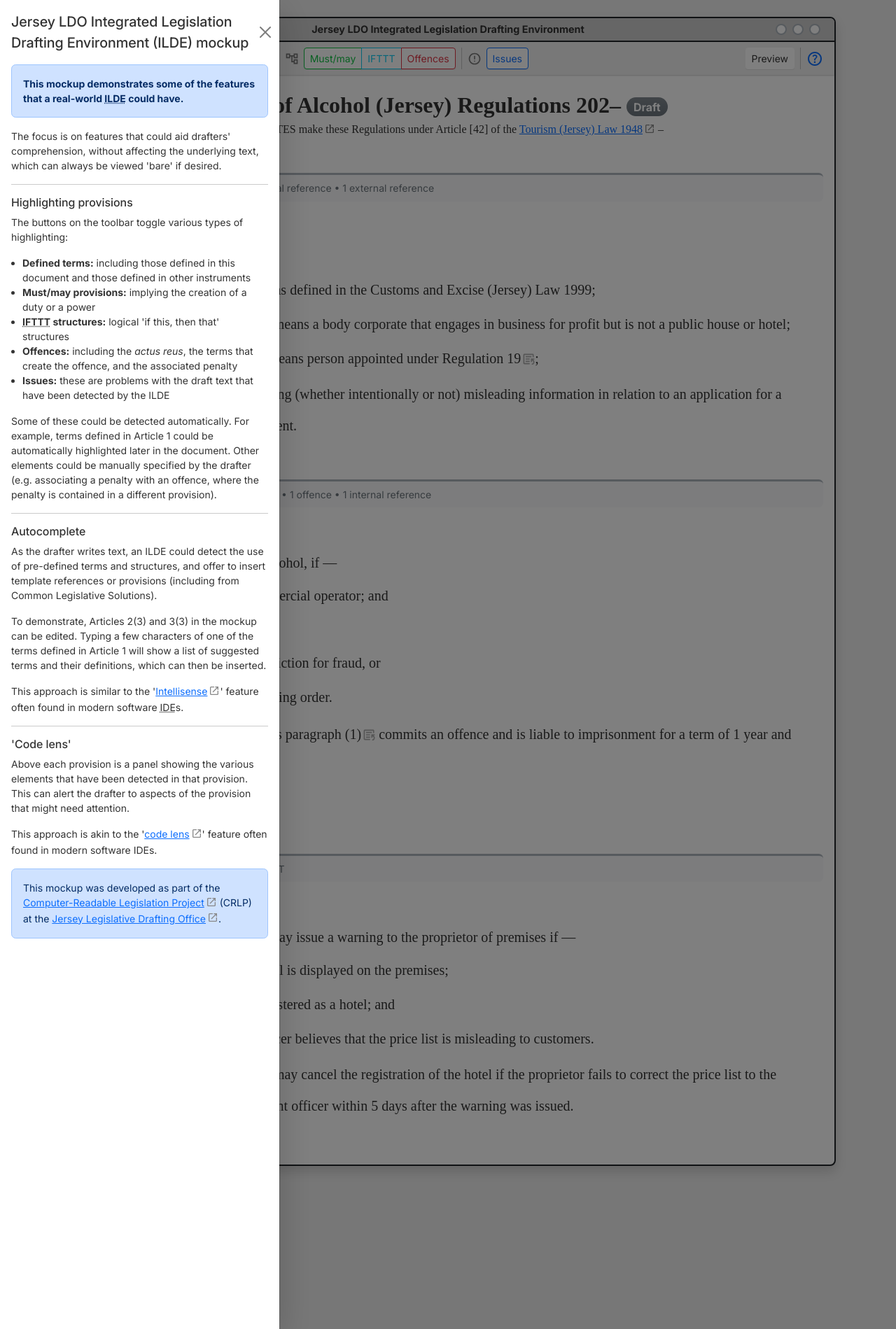
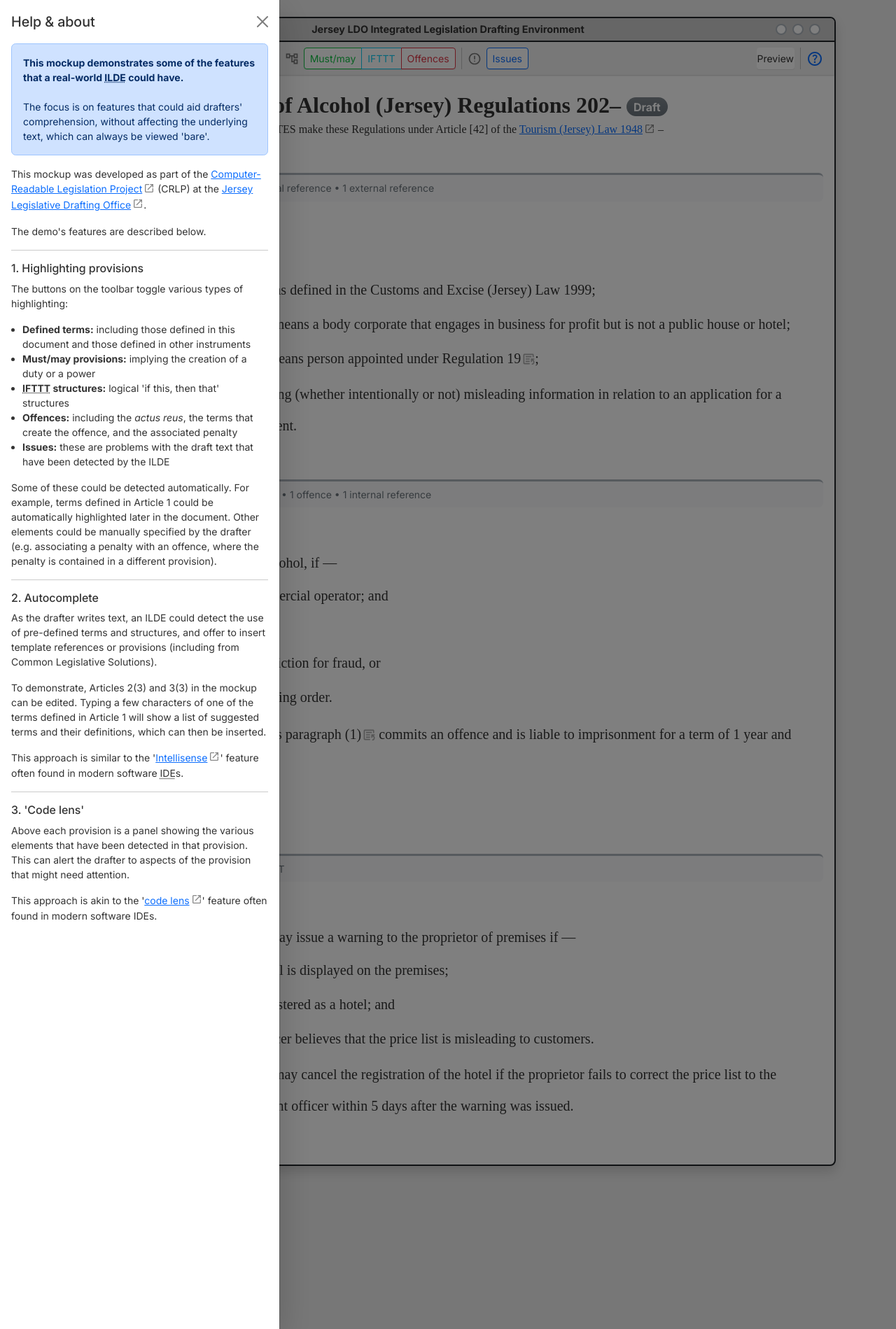
Before and after one commit to crlp-jerseyldo/crlp-jerseyldo.github.io, a Jekyll site: the page ilde-mockup/index.html, which Jekyll copies as it is, in a window 1280 px wide. Shown: the whole page at 70% size. Built offline with Jekyll 4.4.1, drawn with Linux system fonts in a browser that asks for light colours.

Commit message:
Help panel updates

```diff
--- a/ilde-mockup/index.html
+++ b/ilde-mockup/index.html
@@ -51,22 +51,24 @@
                                 <label class="btn btn-outline-primary" for="checkissue">Issues</label>
                             </div>
                             <div class="d-flex input-group-sm" role="group">
-                                <a href="preview/" role="button" class="preview btn" target="_blank" data-bs-toggle="tooltip" data-bs-title="HTML version" data-bs-placement="bottom">Preview</a>
+                                <a href="preview/" role="button" class="preview btn px-0" target="_blank" data-bs-toggle="tooltip" data-bs-title="HTML version" data-bs-placement="bottom">Preview</a>
                                 <div class="vr mx-2"></div>
-                                <button class="btn btn-link help " type="button" data-bs-toggle="offcanvas" data-bs-target="#help-panel" aria-controls="help-panel"><span data-bs-toggle="tooltip" data-bs-title="Help" data-bs-placement="bottom"><svg xmlns="http://www.w3.org/2000/svg" height="24px" viewBox="0 -960 960 960" width="24px" fill="#0d6efd"><path d="M478-240q21 0 35.5-14.5T528-290q0-21-14.5-35.5T478-340q-21 0-35.5 14.5T428-290q0 21 14.5 35.5T478-240Zm-36-154h74q0-33 7.5-52t42.5-52q26-26 41-49.5t15-56.5q0-56-41-86t-97-30q-57 0-92.5 30T342-618l66 26q5-18 22.5-39t53.5-21q32 0 48 17.5t16 38.5q0 20-12 37.5T506-526q-44 39-54 59t-10 73Zm38 314q-83 0-156-31.5T197-197q-54-54-85.5-127T80-480q0-83 31.5-156T197-763q54-54 127-85.5T480-880q83 0 156 31.5T763-763q54 54 85.5 127T880-480q0 83-31.5 156T763-197q-54 54-127 85.5T480-80Zm0-80q134 0 227-93t93-227q0-134-93-227t-227-93q-134 0-227 93t-93 227q0 134 93 227t227 93Zm0-320Z"/></svg></span></button>
+                                <button class="btn btn-link help " type="button" data-bs-toggle="offcanvas" data-bs-target="#help-panel" aria-controls="help-panel"><span data-bs-toggle="tooltip" data-bs-title="Help &amp; about" data-bs-placement="bottom" data-bs-offset="0,16"><svg xmlns="http://www.w3.org/2000/svg" height="24px" viewBox="0 -960 960 960" width="24px" fill="#0d6efd"><path d="M478-240q21 0 35.5-14.5T528-290q0-21-14.5-35.5T478-340q-21 0-35.5 14.5T428-290q0 21 14.5 35.5T478-240Zm-36-154h74q0-33 7.5-52t42.5-52q26-26 41-49.5t15-56.5q0-56-41-86t-97-30q-57 0-92.5 30T342-618l66 26q5-18 22.5-39t53.5-21q32 0 48 17.5t16 38.5q0 20-12 37.5T506-526q-44 39-54 59t-10 73Zm38 314q-83 0-156-31.5T197-197q-54-54-85.5-127T80-480q0-83 31.5-156T197-763q54-54 127-85.5T480-880q83 0 156 31.5T763-763q54 54 85.5 127T880-480q0 83-31.5 156T763-197q-54 54-127 85.5T480-80Zm0-80q134 0 227-93t93-227q0-134-93-227t-227-93q-134 0-227 93t-93 227q0 134 93 227t227 93Zm0-320Z"/></svg></span></button>
                             </div>
                         </div>
 
                         <div id="help-panel" class="offcanvas offcanvas-start" tabindex="-1" aria-labelledby="helplabel">
                             <div class="offcanvas-header">
-                                <h5 class="offcanvas-title" id="helplabel">Jersey LDO Integrated Legislation Drafting Environment (ILDE) mockup</h5>
+                                <h5 class="offcanvas-title" id="helplabel">Help &amp; about</h5>
                                 <button type="button" class="btn-close" data-bs-dismiss="offcanvas" aria-label="Close"></button>
                             </div>
                             <div class="offcanvas-body small">
-                                <p class="alert alert-primary"><strong>This mockup demonstrates some of the features that a real-world <abbr title="Integrated Legislation Drafting Environment">ILDE</abbr> could have.</strong></p>
-                                <p>The focus is on features that could aid drafters' comprehension, without affecting the underlying text, which can always be viewed 'bare' if desired.</p>
+                                <p class="alert alert-primary"><strong>This mockup demonstrates some of the features that a real-world <abbr title="Integrated Legislation Drafting Environment">ILDE</abbr> could have.</strong><br/><br/>
+                                The focus is on features that could aid drafters' comprehension, without affecting the underlying text, which can always be viewed 'bare'.</p>
+                                <p>This mockup was developed as part of the <a href="https://crlp-jerseyldo.github.io" target="_blank">Computer-Readable Legislation Project</a> (CRLP) at the <a href="https://www.gov.je/Government/NonexecLegal/StatesGreffe/Pages/LegislativeDraftingOffice.aspx" target="_blank">Jersey Legislative Drafting Office</a>.</p>
+                                <p>The demo's features are described below.</p>
                                 <hr />
-                                <h6>Highlighting provisions</h6>
+                                <h6>1. Highlighting provisions</h6>
                                 <p>The buttons on the toolbar toggle various types of highlighting:</p>
                                 <ul>
                                     <li><strong>Defined terms:</strong> including those defined in this document and those defined in other instruments</li>
@@ -77,15 +79,14 @@
                                 </ul>
                                 <p>Some of these could be detected automatically. For example, terms defined in Article 1 could be automatically highlighted later in the document. Other elements could be manually specified by the drafter (e.g. associating a penalty with an offence, where the penalty is contained in a different provision).</p>
                                 <hr />
-                                <h6>Autocomplete</h6>
+                                <h6>2. Autocomplete</h6>
                                 <p>As the drafter writes text, an ILDE could detect the use of pre-defined terms and structures, and offer to insert template references or provisions (including from Common Legislative Solutions).</p>
                                 <p>To demonstrate, Articles 2(3) and 3(3) in the mockup can be edited. Typing a few characters of one of the terms defined in Article 1 will show a list of suggested terms and their definitions, which can then be inserted.</p>
                                 <p>This approach is similar to the '<a href="https://code.visualstudio.com/docs/editor/intellisense" target="_blank">Intellisense</a>' feature often found in modern software <abbr title="Integrated Development Environment">IDE</abbr>s.</p>
                                 <hr />
-                                <h6>'Code lens'</h6>
+                                <h6>3. 'Code lens'</h6>
                                 <p>Above each provision is a panel showing the various elements that have been detected in that provision. This can alert the drafter to aspects of the provision that might need attention.</p>
                                 <p>This approach is akin to the '<a href="https://learn.microsoft.com/en-us/previous-versions/visualstudio/visual-studio-2013/dn269218(v=vs.120)" target="_blank">code lens</a>' feature often found in modern software IDEs.</p>
-                                <p class="alert alert-primary mb-0">This mockup was developed as part of the <a href="https://crlp-jerseyldo.github.io" target="_blank">Computer-Readable Legislation Project</a> (CRLP) at the <a href="https://www.gov.je/Government/NonexecLegal/StatesGreffe/Pages/LegislativeDraftingOffice.aspx" target="_blank">Jersey Legislative Drafting Office</a>.</p>
                             </div>
                         </div>
                     </div>
```
